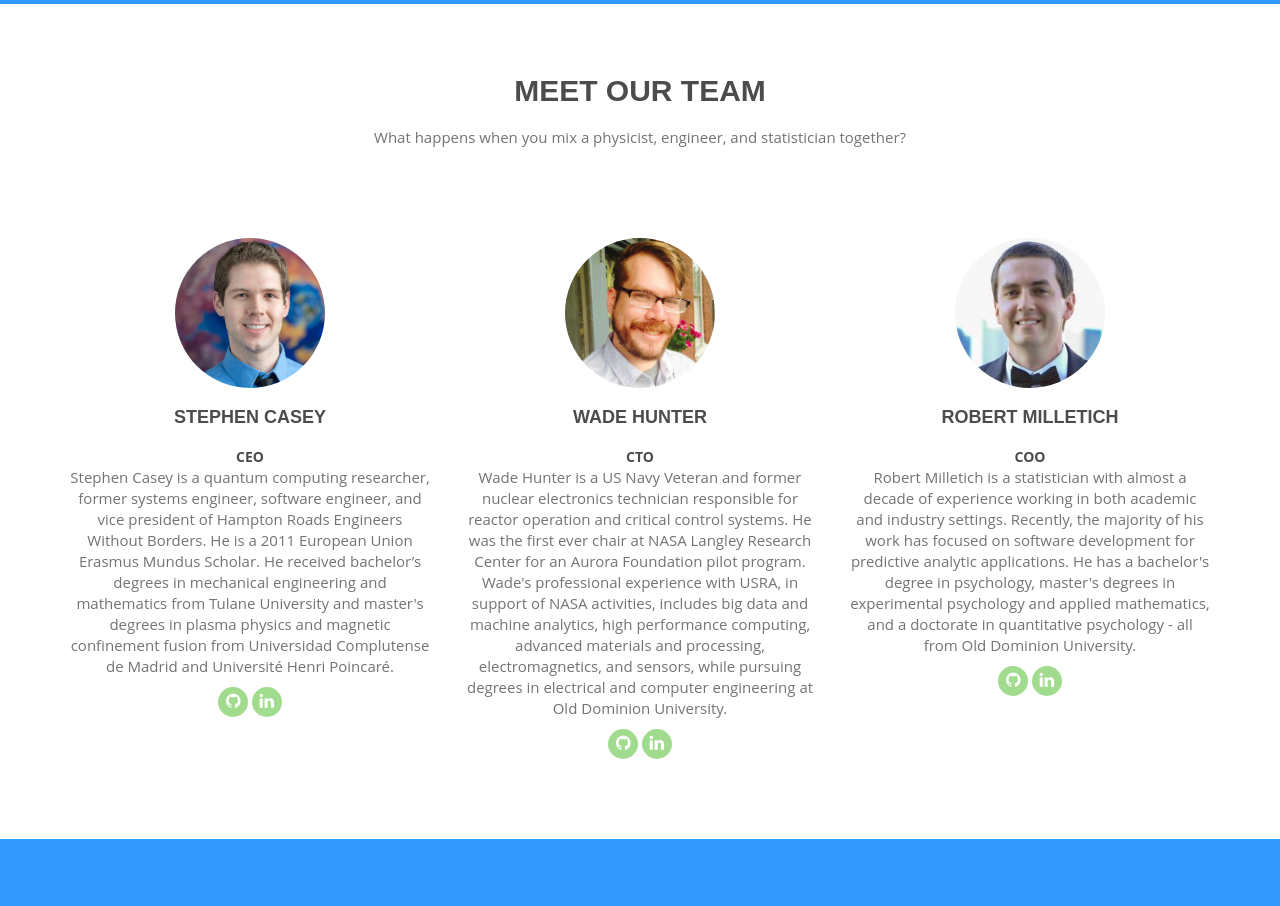
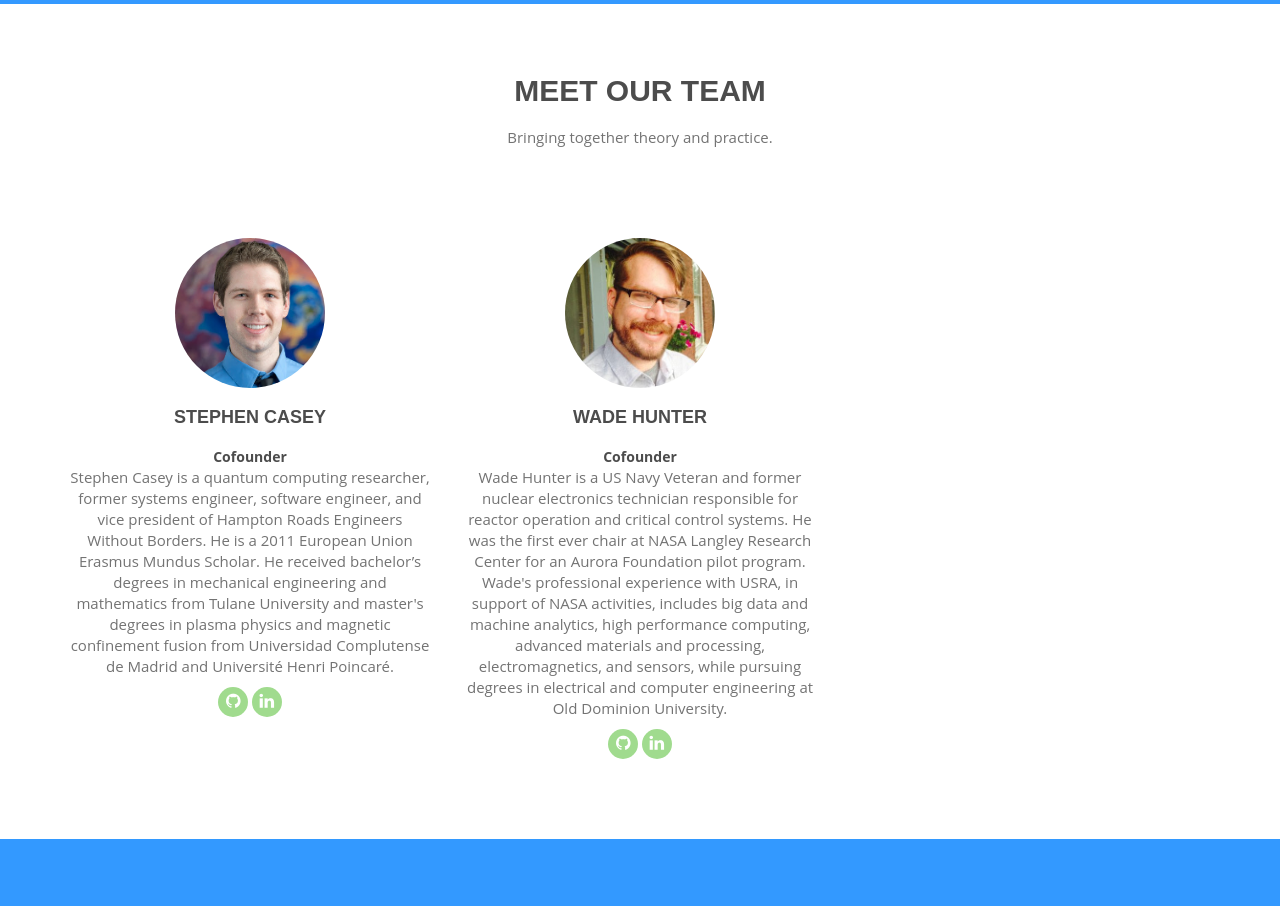
Before and after one commit to GyroidInc/website, a plain HTML site: page index.html in a window 1280 px wide. Shown: the part 1820-2726 px from the top of the page. Drawn offline with nearby package versions, Linux system fonts and the light colour scheme.

Commit message:
Update index.html

```diff
--- a/index.html
+++ b/index.html
@@ -207,13 +207,13 @@
 		<div class="container">
 			<div class="row">
 				<h2 class="wow fadeInUp">Meet our team</h2>
-				<p class="wow fadeInUp" data-wow-delay="0.4">What happens when you mix a physicist, engineer, and statistician together?</p>
+				<p class="wow fadeInUp" data-wow-delay="0.4">Bringing together theory and practice.</p>
 
 				<!-- Steve -->
 				<div class="col-lg-4 col-md-4 wow fadeInLeft" data-wow-delay="2s">
 					<img src="images/team/casey.jpg" class="img-circle center" alt="">
 					<h4>Stephen Casey</h4>
-					<b>CEO</b>
+					<b>Cofounder</b>
 					<p>Stephen Casey is a quantum computing researcher, former systems engineer, software engineer, and vice president of Hampton Roads Engineers Without Borders. He is a 2011 European Union Erasmus Mundus Scholar. He received bachelor’s degrees in mechanical engineering and mathematics from Tulane University and master's degrees in plasma physics and magnetic confinement fusion from Universidad Complutense de Madrid and Université Henri Poincaré.</p>
 					<a href="https://github.com/GyroidInc"><i class="fa fa-github" aria-hidden="true"></i></a>
 					<a href="https://www.linkedin.com/in/stephen-casey-48b215a4"><i class="fa fa-linkedin" aria-hidden="true"></i></a>
@@ -223,20 +223,10 @@
 				<div class="col-lg-4 col-md-4  wow fadeInLeft" data-wow-delay="1.6s">
 					<img src="images/team/hunter.jpg" class="img-circle center" alt="">
 					<h4>Wade Hunter</h4>
-					<b>CTO</b>
+					<b>Cofounder</b>
 					<p>Wade Hunter is a US Navy Veteran and former nuclear electronics technician responsible for reactor operation and critical control systems. He was the first ever chair at NASA Langley Research Center for an Aurora Foundation pilot program. Wade's professional experience with USRA, in support of NASA activities, includes big data and machine analytics, high performance computing, advanced materials and processing, electromagnetics, and sensors, while pursuing degrees in electrical and computer engineering at Old Dominion University.</p>
 					<a href="https://github.com/GyroidInc"><i class="fa fa-github" aria-hidden="true"></i></a>
 					<a href="https://www.linkedin.com/in/wade-hunter-7a921465"><i class="fa fa-linkedin" aria-hidden="true"></i></a>
-				</div>
-
-				<!-- Robert -->
-				<div class="col-lg-4 col-md-4  wow fadeInLeft" data-wow-delay="1.2s">
-					<img src="images/team/milletich.jpg" class="img-circle center" alt="">
-					<h4>Robert Milletich</h4>
-					<b>COO</b>
-					<p>Robert Milletich is a statistician with almost a decade of experience working in both academic and industry settings. Recently, the majority of his work has focused on software development for predictive analytic applications. He has a bachelor's degree in psychology, master's degrees in experimental psychology and applied mathematics, and a doctorate in quantitative psychology - all from Old Dominion University.</p>
-					<a href="https://github.com/rmill040"><i class="fa fa-github" aria-hidden="true"></i></a>
-					<a href="https://www.linkedin.com/in/robert-milletich-04950bb5"><i class="fa fa-linkedin" aria-hidden="true"></i></a>
 				</div>
 
 			</div>
```
